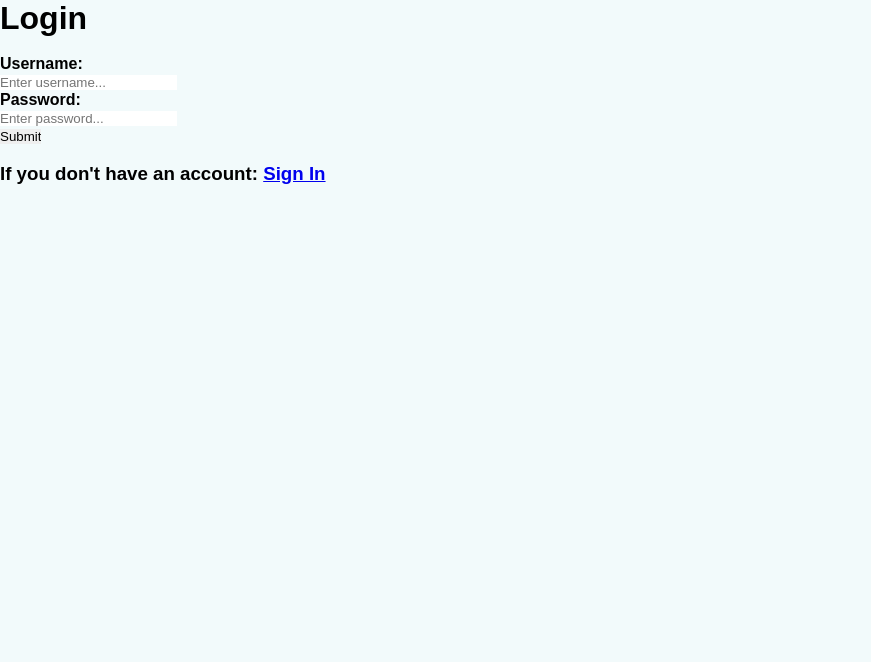
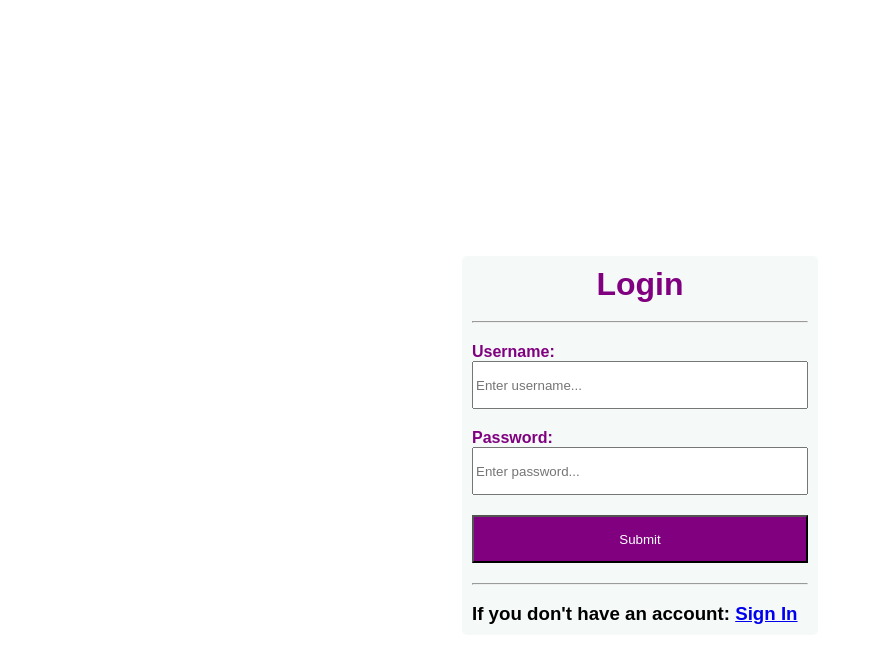
Before and after one commit to IsmailaJallow/jumas_shop, a plain HTML site: page login.html in a window 1280 px wide. Shown: the whole page, without its empty margins (0-871 px from the left). Drawn offline with Linux system fonts and the light colour scheme.

Commit message:
Update login.html

```diff
--- a/login.html
+++ b/login.html
@@ -4,7 +4,7 @@
    <meta charset="UTF-8">
    <meta name="viewport" content="width=device-width, initial-scale=1.0">
    <title>login page</title>
-   <link rel="stylesheet" href="styles.css">
+   <link rel="stylesheet" href="login.css">
 </head>
 <body>
 
@@ -32,7 +32,7 @@
       <div class="no-account">
          <hr>
          <br>
-         <h3>If you don't have an account: <a href="signin.html">Sign In</a></h3>
+         <h3>If you don't have an account: <a href="sign-up.html">Sign In</a></h3>
       </div>
      </form>
 
```
